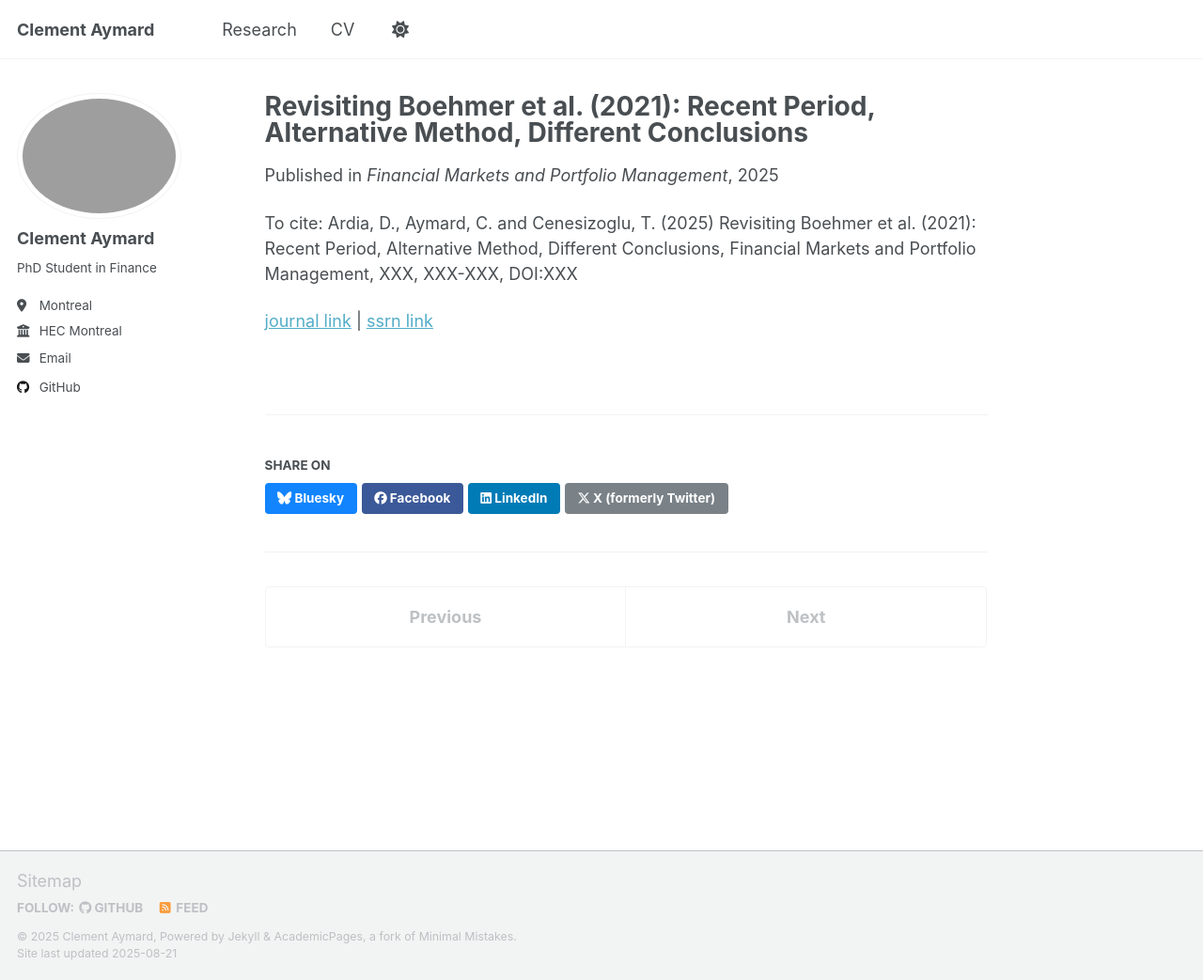
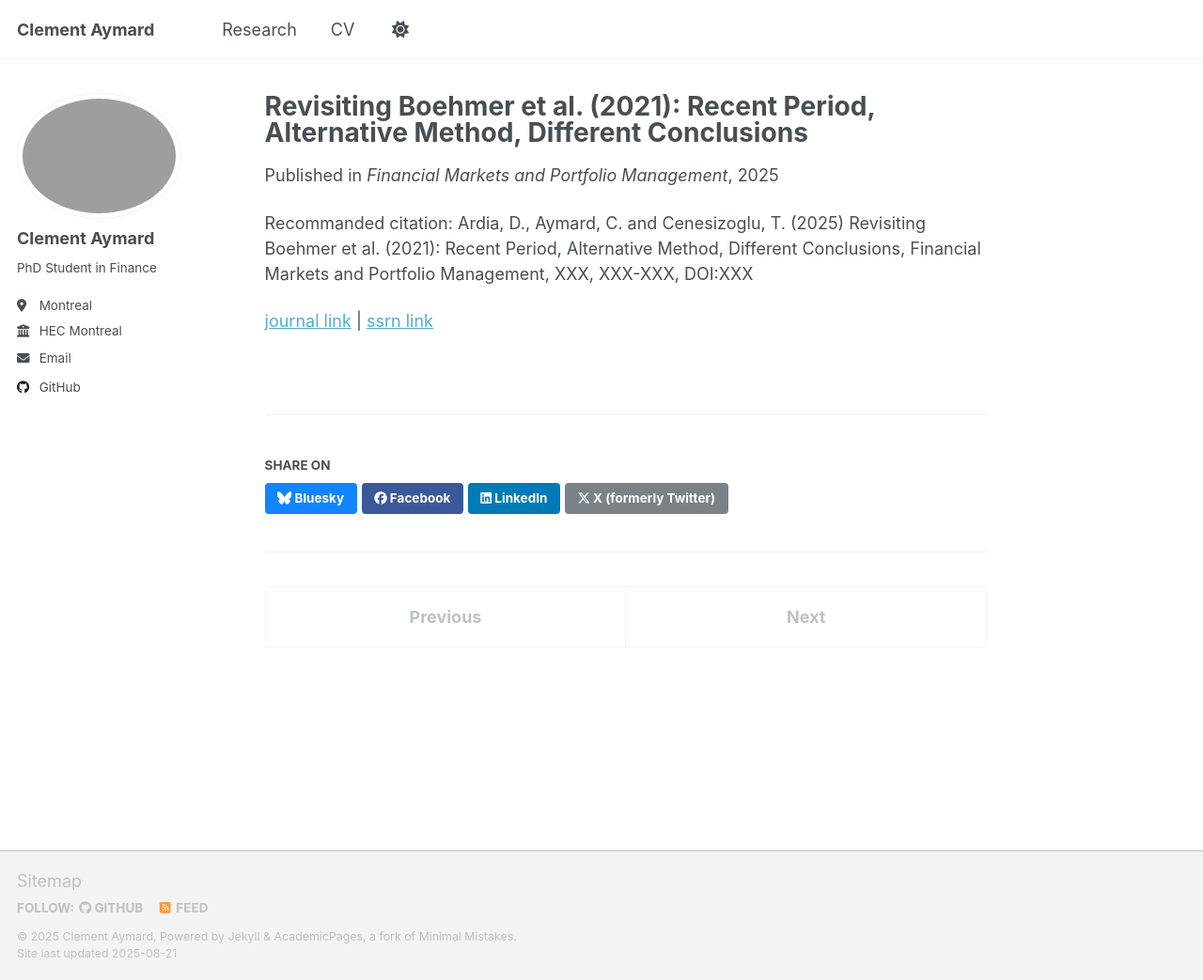
Before and after one commit to clemaymd/clemaymd.github.io, a Jekyll site: the page built from _publications/revisitbjzz_2025_ssrn.md, in a window 1280 px wide and 1043 px high. Shown: the whole window at 94% size. Built offline with Jekyll 4.4.1, drawn with Linux system fonts in a browser that asks for light colours; a script that is not in the unit is left out.

Commit message:
Update single.html

```diff
--- a/_layouts/single.html
+++ b/_layouts/single.html
@@ -48,10 +48,10 @@ layout: default
         {{ content }}
 
         {% if page.citation and page.paperurl and page.ssrnurl %}
-          <p>To cite: {{ page.citation }} </p>
+          <p>Recommanded citation: {{ page.citation }} </p>
           <p><a href="{{ page.paperurl }}">journal link</a> | <a href="{{ page.ssrnurl }}">ssrn link</a></p>
         {% elsif page.citation and page.ssrnurl %}
-          <p>To cite: {{ page.citation }} </p>
+          <p>Recommanded citation: {{ page.citation }} </p>
           <p><a href="{{ page.ssrnurl }}">ssrn link</a></p>
         {% endif %}
 
```
